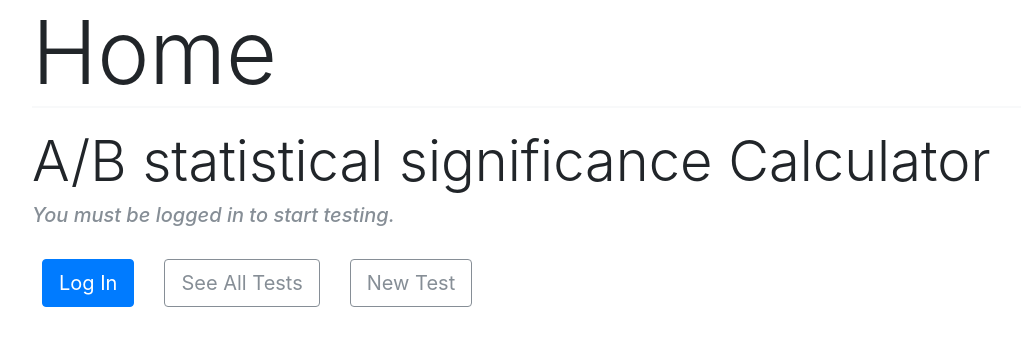
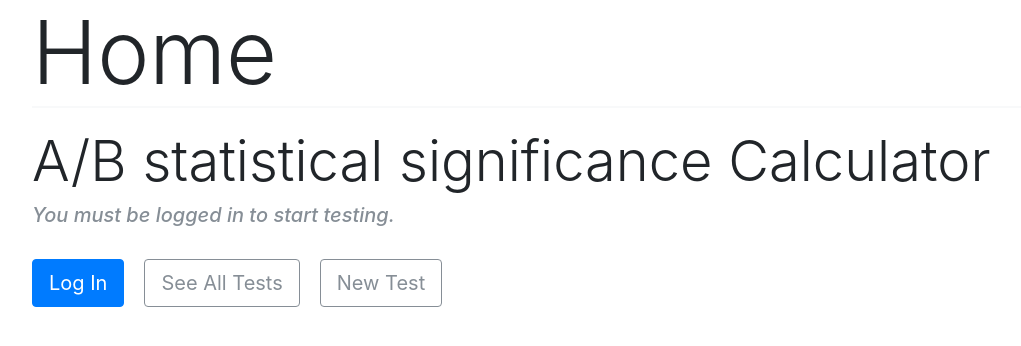
Before and after one commit to dilenworsoff/significance, a Django app: page / in a window 1280 px wide. Shown: the part 76-422 px from the top of the page, without its empty margins (53-1074 px from the left). Run offline with Django 3.2, Linux system fonts and the light colour scheme; some libraries are stand-ins or nearby versions.

```diff
--- a/templates/home.html
+++ b/templates/home.html
@@ -17,7 +17,6 @@ Home
   <ul class="nav nav-pills homenav">
     <style>
     .homenav li{
-      margin-left:10px;
       margin-right:10px;
     }
     </style>
```
